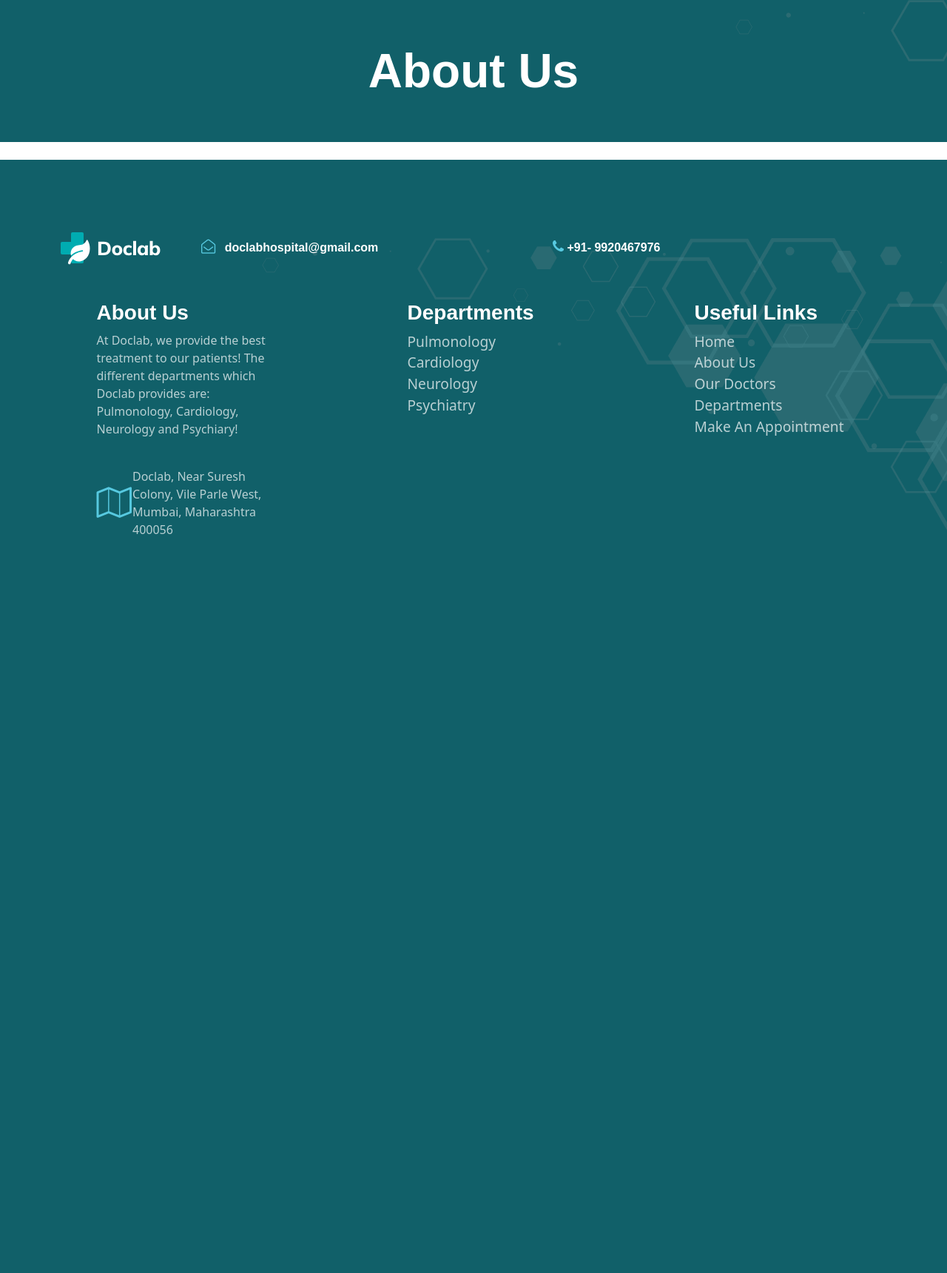
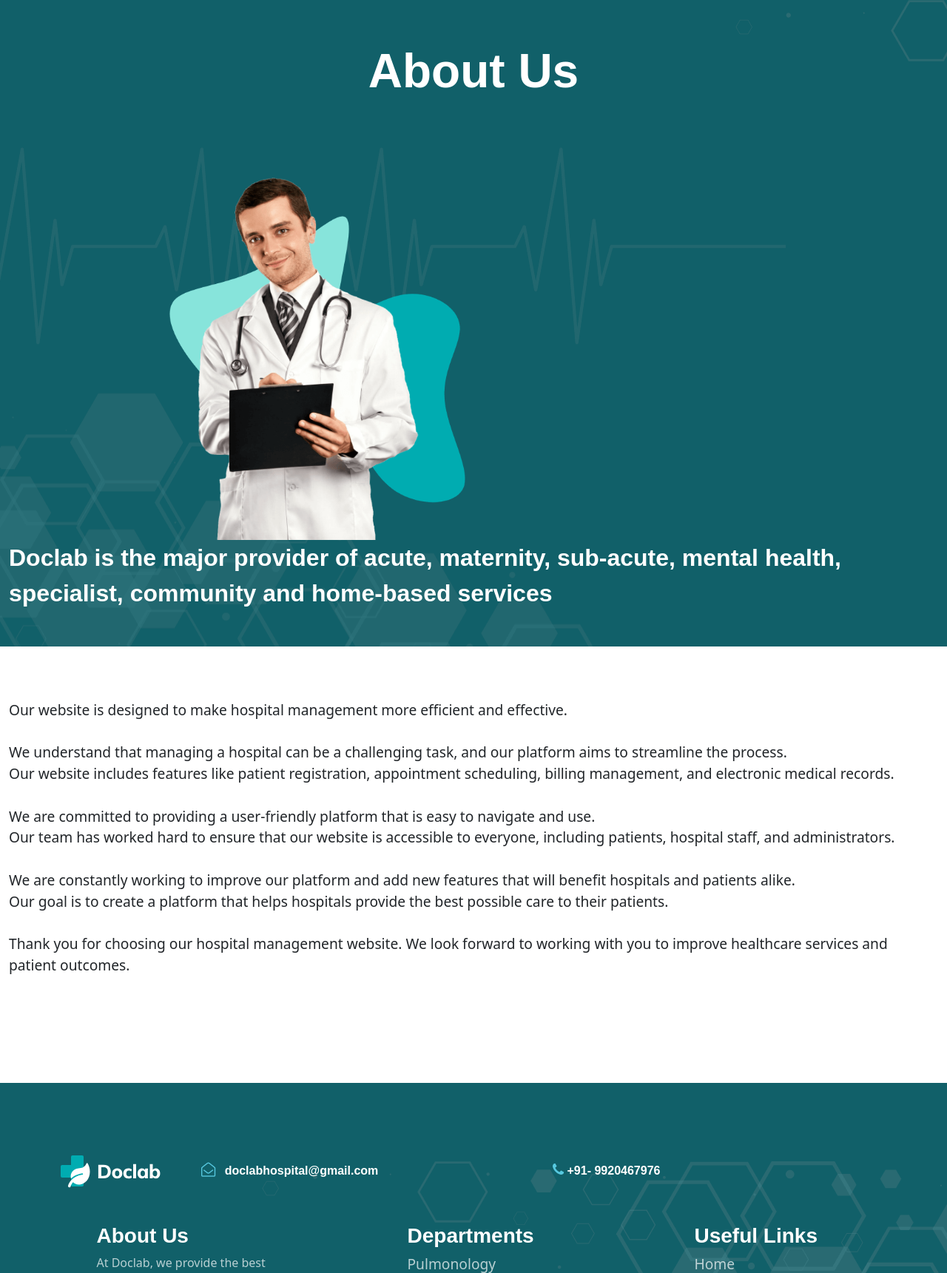
Before and after one commit to Aryan-Sheth/WPL-Project, a PHP site: page /aboutus.html in a window 1280 px wide; the page is wider, and only the part inside the window is pictured. Shown: the part 72-1793 px from the top of that part at 74% size. Before the commit the page ends 794 px from the top of that part, so only its background shows below. Run offline with PHP 8.4, Linux system fonts and the light colour scheme.

Commit message:
about us done

```diff
--- a/aboutus.html
+++ b/aboutus.html
@@ -56,17 +56,45 @@
 
          <div class="container-fluid home">
             <div class="row pt-5 pb-5 align-items-center gx-5">
-                <!-- <div class="col-xxl-4 offset-2 d-none d-sm-block">
-                    <img src="assets/images/about-banner.png" alt="" class="img-fluid hero-animation" style = "--order: 0">
-                </div> -->
+
                 <div style = "--order: 1">
                     <div class="body-white-text-strong hero-text">About Us</div>
                     <!-- <div class="hero-subtitle"><i>Where care comes first!!</i></div> -->
                 </div>
             </div>
+            <div class="row pt-5 pb-5 align-items-center gx-5">
+                <div class="col-xxl-4 offset-2 d-none d-sm-block">
+                    <img src="assets/images/about-banner.png" alt="" class="img-fluid hero-animation" width=400px style = "--order: 0">
+                </div>
+                <div class="col-xxl-4 d-none d-sm-block about-text body-white-text-strong">
+                    Doclab is the major provider of acute, maternity, sub-acute, mental health, specialist, community and home-based services
+                </div>
+            </div>
         </div>
         <br>
-        <!-- ==========================ABOUT US========================= -->
+
+        <div class="container-fluid">
+            <div class="row pt-5 pb-5 align-items-center justify-content-center gx-5">
+                <div class="col-xxl-6 d-none d-sm-block s-1">
+                    Our website is designed to make hospital management more efficient and effective.
+                    <br><br>
+                    We understand that managing a hospital can be a challenging task, and our platform aims to streamline the process. <br> Our website includes features like patient registration, appointment scheduling, billing management, and electronic medical records.
+                    <br><br>
+                    We are committed to providing a user-friendly platform that is easy to navigate and use. <br> Our team has worked hard to ensure that our website is accessible to everyone, including patients, hospital staff, and administrators.
+                    <br><br>
+                    We are constantly working to improve our platform and add new features that will benefit hospitals and patients alike. <br> Our goal is to create a platform that helps hospitals provide the best possible care to their patients.
+                    <br><br>
+                    Thank you for choosing our hospital management website. We look forward to working with you to improve healthcare services and patient outcomes.
+                </div>
+            </div>
+        </div>
+
+
+        <div class="p-5 align gx-5">
+
+
+
+        </div>
 
         <!-- ==========================FOOTER========================= -->
 
--- a/assets/css/aboutus.css
+++ b/assets/css/aboutus.css
@@ -106,6 +106,10 @@
 
 /* =========================ABOUT US=========================== */
 
+.about-text
+{
+    font-size:2em;
+}
 
 /* =========================FOOTER=========================== */
 
```
